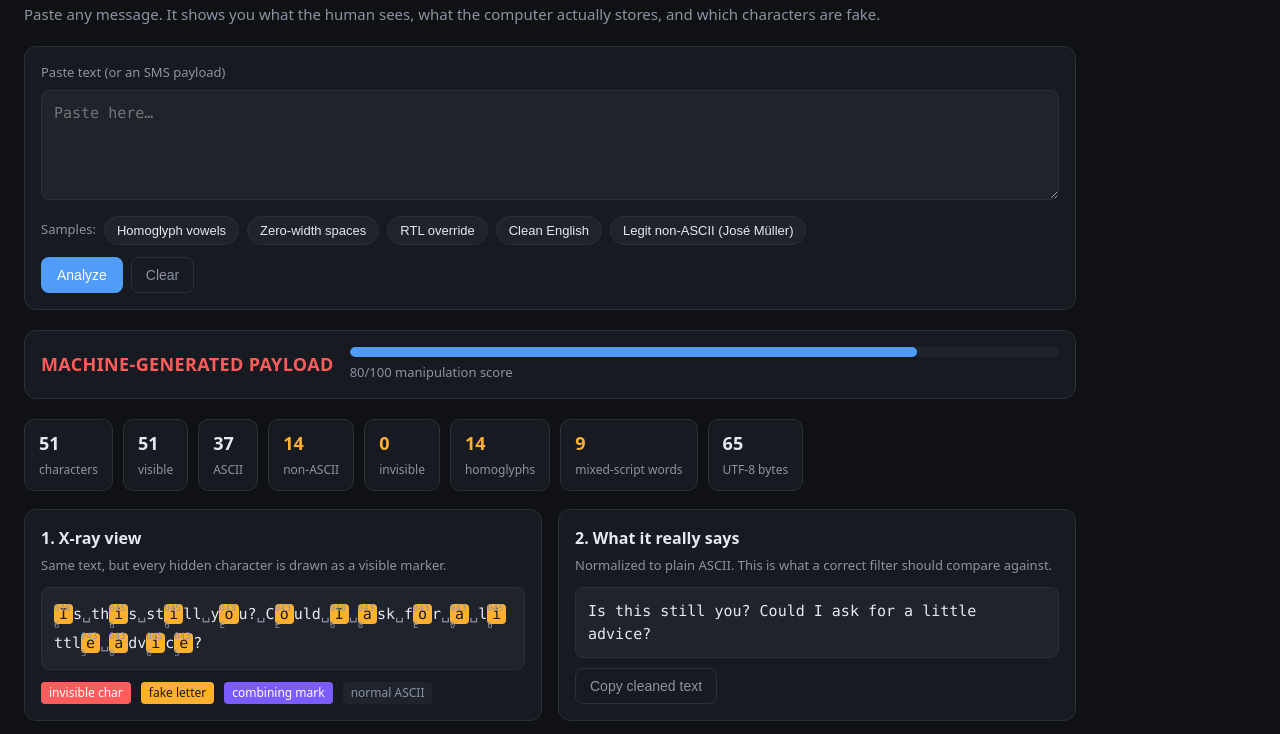
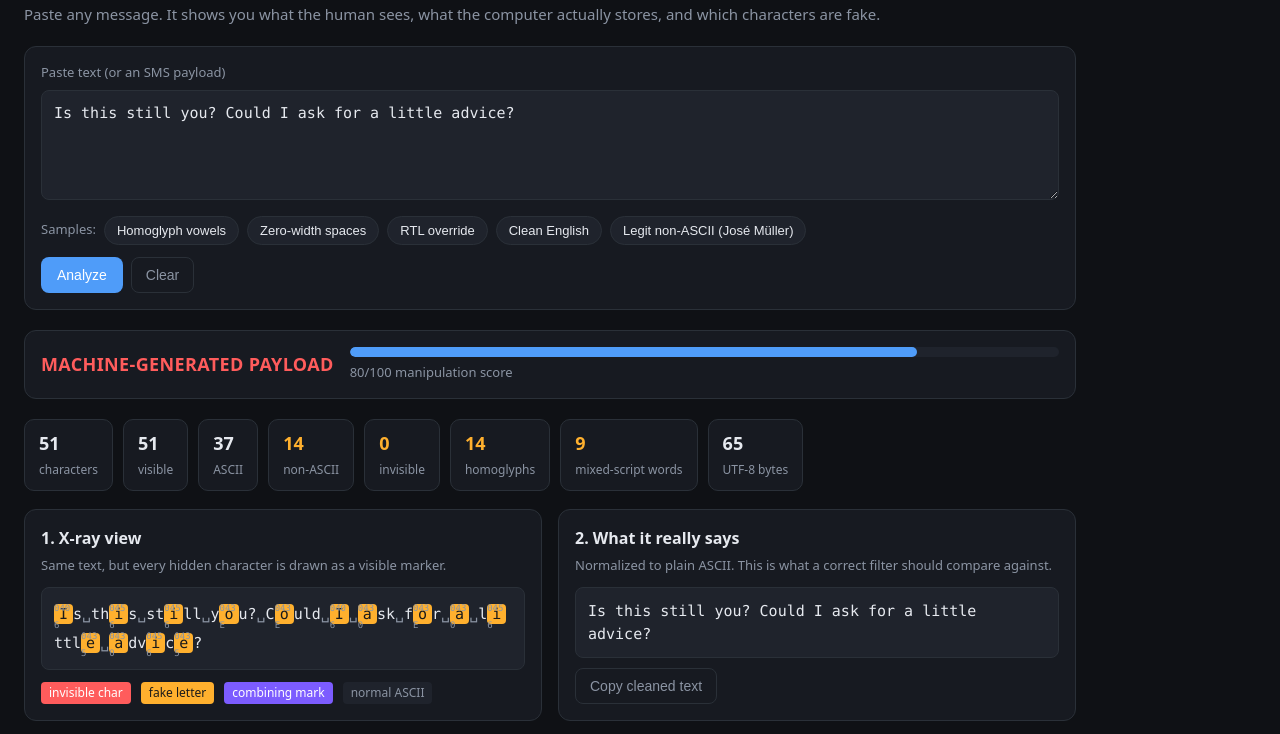
Before and after one commit to UncoolAsianDad/text-xray, a plain HTML site: page index.html in a window 1280 px wide. Shown: the part 66-800 px from the top of the page. Drawn offline with Linux system fonts and the light colour scheme.

Commit message:
Pre-fill the input with the post example on load

```diff
--- a/index.html
+++ b/index.html
@@ -259,7 +259,8 @@ document.querySelectorAll(".chip").forEach((b) => {
 });
 input.addEventListener("input", () => { if (input.value.trim()) render(input.value); });
 
-render(SAMPLES.homoglyph);
+input.value = SAMPLES.homoglyph;
+render(input.value);
 </script>
 </body>
 </html>
```
